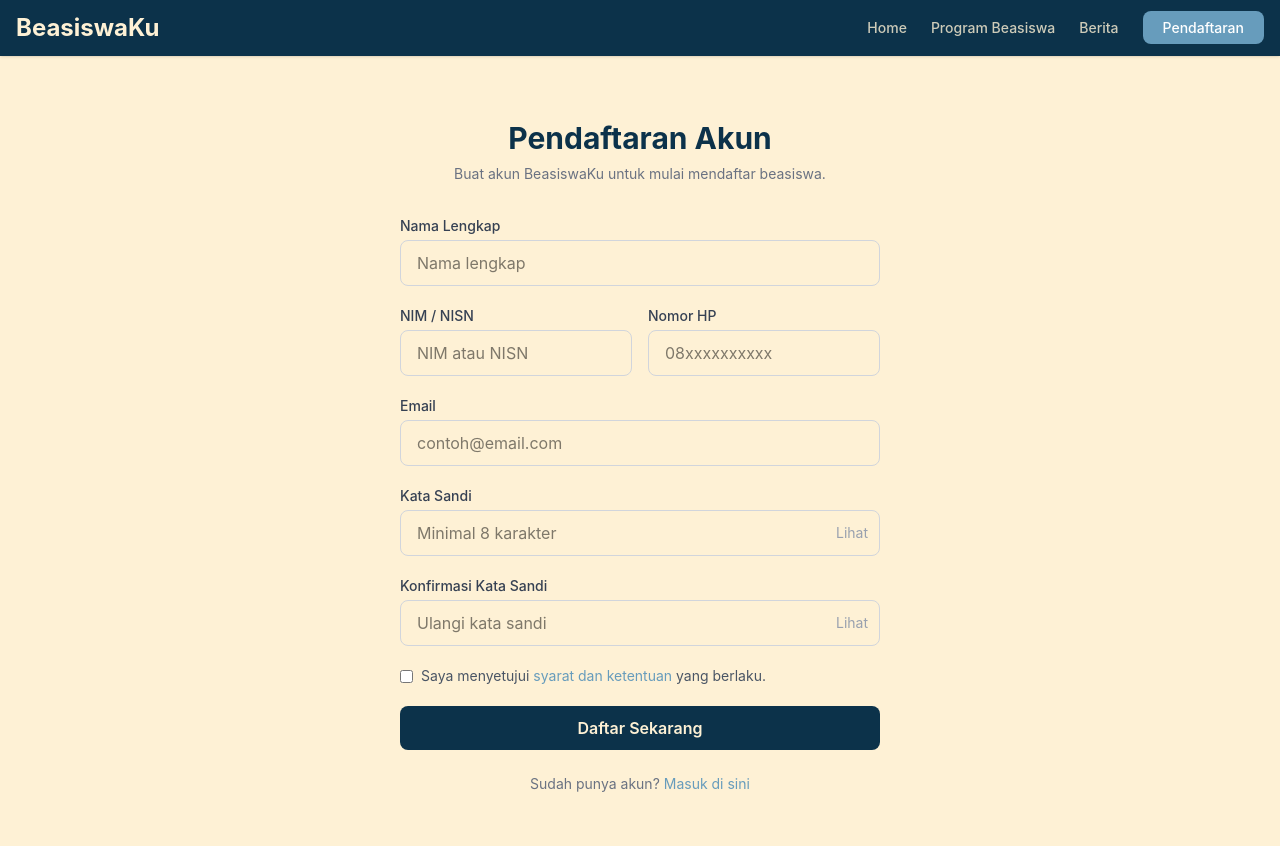
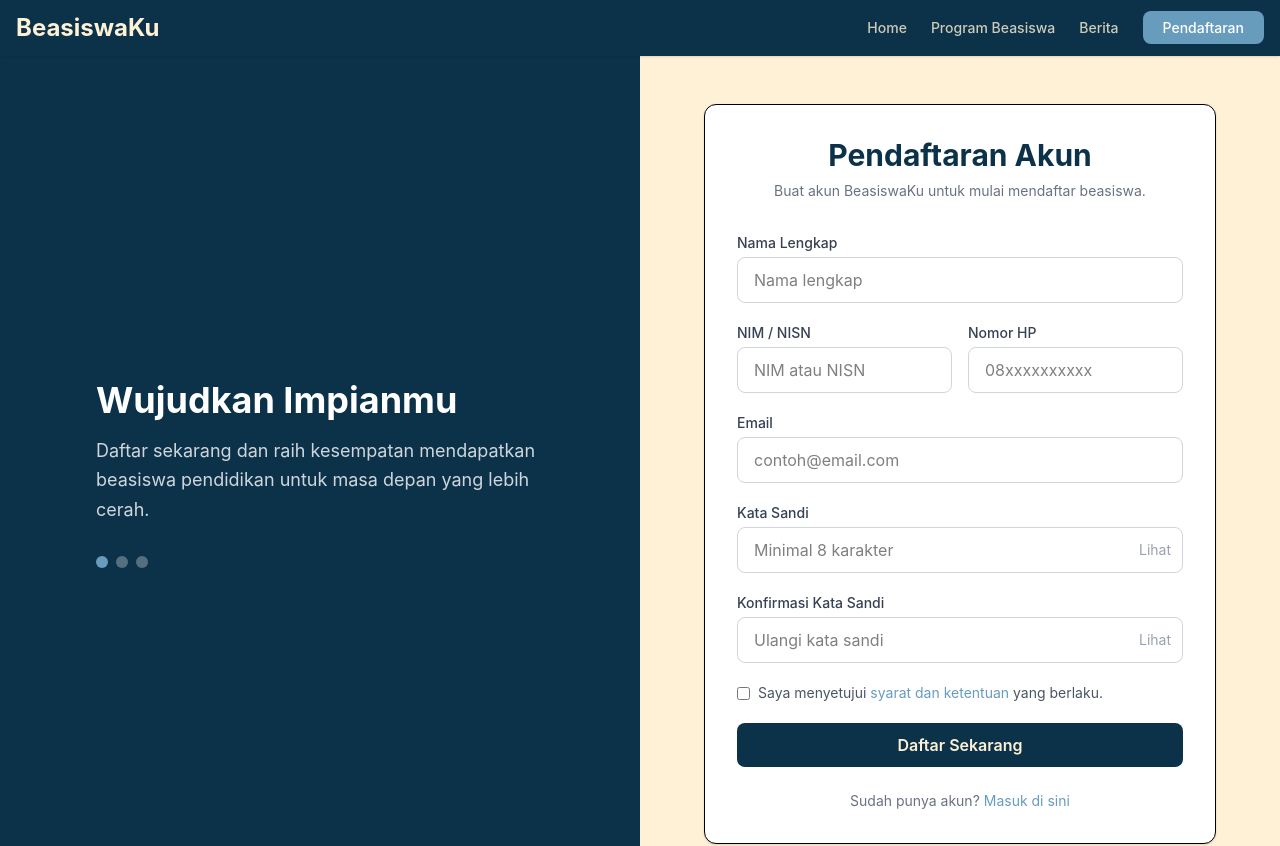
Before and after one commit to nadhifaasty/Project-BeasiswaKu-RSI-Kelompok5B, a React (Vite) app in the folder frontend/: page /daftar in a window 1280 px wide. Shown: the top 846 px of the page. Built offline with nearby package versions, Linux system fonts and the light colour scheme.

Commit message:
Login & Register: split layout dengan panel biru di kiri + card putih di kanan

```diff
--- a/frontend/src/pages/LoginPage.tsx
+++ b/frontend/src/pages/LoginPage.tsx
@@ -5,7 +5,22 @@ function LoginPage() {
   const [showPassword, setShowPassword] = useState(false)
 
   return (
-    <section className="max-w-md mx-auto px-4 py-16">
+    <section className="min-h-[calc(100vh-64px)] flex">
+      <div className="hidden md:flex w-1/2 bg-primary flex-col justify-center items-center px-12 text-white">
+        <div className="max-w-md">
+          <h2 className="text-4xl font-bold mb-4">Selamat Datang Kembali</h2>
+          <p className="text-white/80 text-lg leading-relaxed">
+            Akses beasiswa impianmu dan wujudkan masa depan cerah bersama BeasiswaKu.
+          </p>
+          <div className="mt-8 flex gap-2">
+            <div className="w-3 h-3 rounded-full bg-accent" />
+            <div className="w-3 h-3 rounded-full bg-white/30" />
+            <div className="w-3 h-3 rounded-full bg-white/30" />
+          </div>
+        </div>
+      </div>
+      <div className="w-full md:w-1/2 flex items-center justify-center px-4 py-12">
+        <div className="bg-white rounded-xl p-8 shadow-sm border w-full max-w-md">
           <h1 className="text-3xl font-bold text-primary mb-2 text-center">Masuk Akun</h1>
           <p className="text-gray-500 text-center mb-8 text-sm">Masuk ke akun BeasiswaKu kamu.</p>
           <form className="space-y-5">
@@ -36,6 +51,8 @@ function LoginPage() {
           <p className="text-center text-sm text-gray-500 mt-6">
             Belum punya akun? <Link to="/daftar" className="text-accent hover:underline">Daftar di sini</Link>
           </p>
+        </div>
+      </div>
     </section>
   )
 }
--- a/frontend/src/pages/RegisterPage.tsx
+++ b/frontend/src/pages/RegisterPage.tsx
@@ -6,7 +6,22 @@ function RegisterPage() {
   const [showConfirm, setShowConfirm] = useState(false)
 
   return (
-    <section className="max-w-lg mx-auto px-4 py-16">
+    <section className="min-h-[calc(100vh-64px)] flex">
+      <div className="hidden md:flex w-1/2 bg-primary flex-col justify-center items-center px-12 text-white">
+        <div className="max-w-md">
+          <h2 className="text-4xl font-bold mb-4">Wujudkan Impianmu</h2>
+          <p className="text-white/80 text-lg leading-relaxed">
+            Daftar sekarang dan raih kesempatan mendapatkan beasiswa pendidikan untuk masa depan yang lebih cerah.
+          </p>
+          <div className="mt-8 flex gap-2">
+            <div className="w-3 h-3 rounded-full bg-accent" />
+            <div className="w-3 h-3 rounded-full bg-white/30" />
+            <div className="w-3 h-3 rounded-full bg-white/30" />
+          </div>
+        </div>
+      </div>
+      <div className="w-full md:w-1/2 flex items-center justify-center px-4 py-12">
+        <div className="bg-white rounded-xl p-8 shadow-sm border w-full max-w-lg">
           <h1 className="text-3xl font-bold text-primary mb-2 text-center">Pendaftaran Akun</h1>
           <p className="text-gray-500 text-center mb-8 text-sm">Buat akun BeasiswaKu untuk mulai mendaftar beasiswa.</p>
           <form className="space-y-5">
@@ -57,6 +72,8 @@ function RegisterPage() {
           <p className="text-center text-sm text-gray-500 mt-6">
             Sudah punya akun? <Link to="/login" className="text-accent hover:underline">Masuk di sini</Link>
           </p>
+        </div>
+      </div>
     </section>
   )
 }
```
Lines whose indentation alone changed are shown as unchanged.
